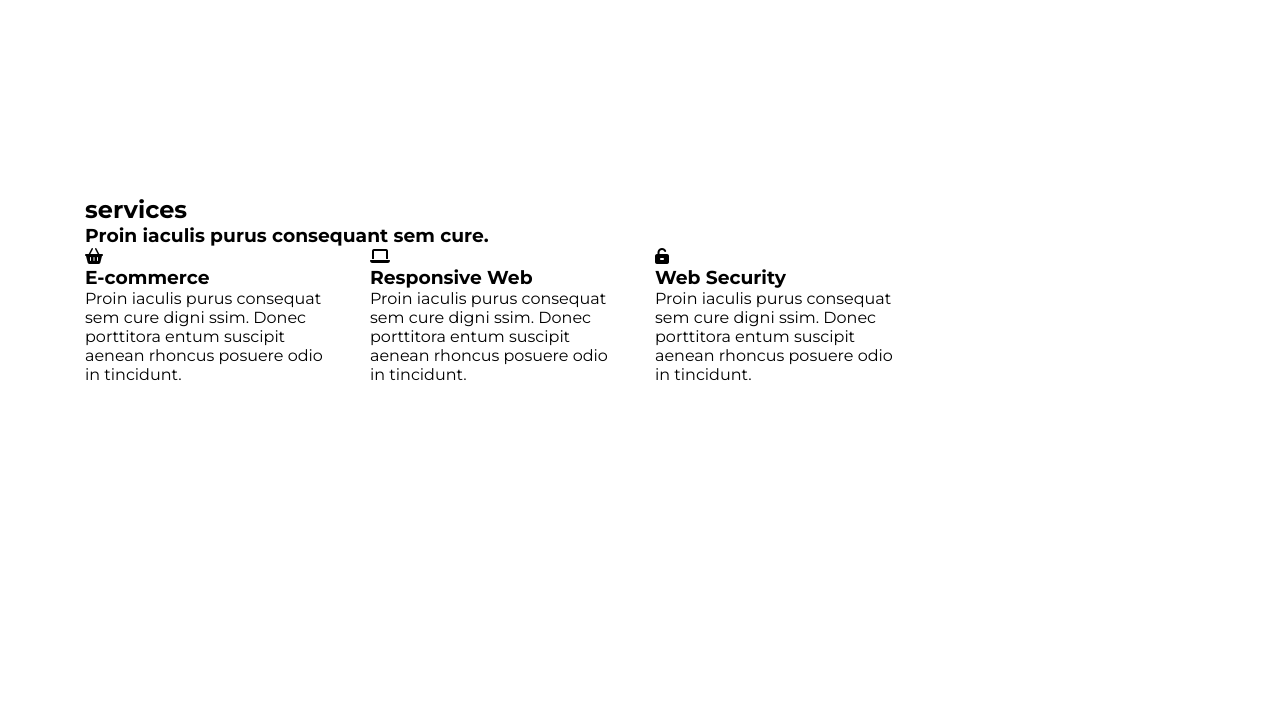
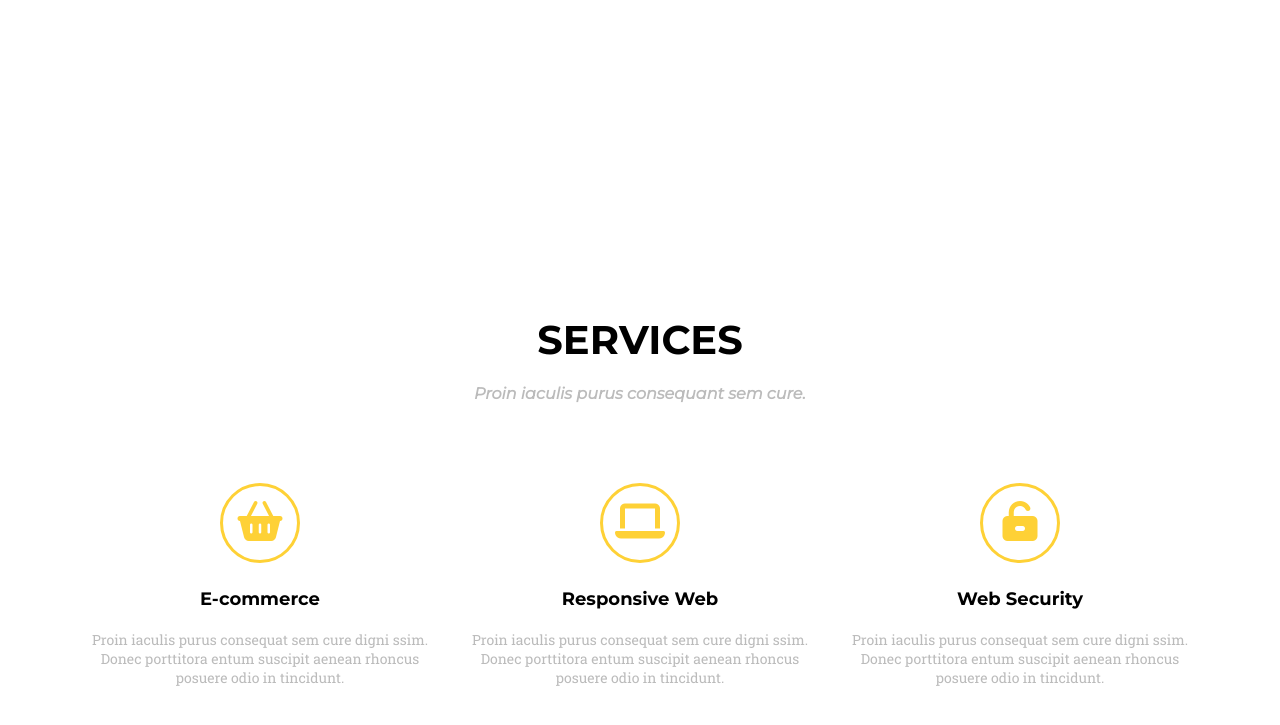
Before and after one commit to PawelJadach/simple-landing-page, a website: page index.html in a window 1280 px wide. Shown: the part 605-1330 px from the top of the page. Before the commit the page ends 989 px from the top, so only its background shows below. Drawn offline with Linux system fonts and the light colour scheme.

Commit message:
Add services css

```diff
--- a/index.html
+++ b/index.html
@@ -35,12 +35,12 @@
         </div>
       </div>
     </header>
-    <div class="container">
+    <div class="container services">
       <h2 class="title">services</h2>
       <h3 class="subtitle">Proin iaculis purus consequant sem cure.</h3>
 
       <div class="row">
-        <div class="service col-12 col-md-3">
+        <div class="service col-12 col-md-4">
           <i class="fas fa-shopping-basket"></i>
           <h3 class="services-title">E-commerce</h3>
           <p>
@@ -48,7 +48,7 @@
             entum suscipit aenean rhoncus posuere odio in tincidunt.
           </p>
         </div>
-        <div class="service col-12 col-md-3">
+        <div class="service col-12 col-md-4">
           <i class="fas fa-laptop"></i>
           <h3 class="services-title">Responsive Web</h3>
           <p>
@@ -56,7 +56,7 @@
             entum suscipit aenean rhoncus posuere odio in tincidunt.
           </p>
         </div>
-        <div class="service col-12 col-md-3">
+        <div class="service col-12 col-md-4">
           <i class="fas fa-unlock-alt"></i>
           <h3 class="services-title">Web Security</h3>
           <p>
--- a/sass/style.scss
+++ b/sass/style.scss
@@ -39,6 +39,25 @@ html {
   &:hover {
     background: #edc025;
   }
+}
+
+h2.title {
+  font-size: 40px;
+  font-weight: bold;
+  text-transform: uppercase;
+  margin-bottom: 20px;
+}
+
+h3.subtitle {
+  font-size: 16px;
+  color: $color-second;
+  font-style: italic;
+  margin-bottom: 80px;
+}
+
+h3.services-title {
+  font-weight: bold;
+  font-size: 18px;
 }
 
 /* HEADER */
@@ -104,3 +123,32 @@ header {
     }
   }
 }
+
+/* SERVICES */
+div.services {
+  text-align: center;
+  margin: 120px auto;
+
+  i {
+    color: $color-main;
+    font-size: 40px;
+    width: 80px;
+    height: 80px;
+    line-height: 70px;
+    border: 3px solid $color-main;
+    border-radius: 50%;
+    transition: 0.3s;
+    margin-bottom: 25px;
+    &:hover {
+      background: $color-main;
+      color: $color-thin;
+    }
+  }
+
+  p {
+    font-family: $font-second;
+    font-size: 14px;
+    color: $color-second;
+    margin-top: 20px;
+  }
+}
```
Also changed, not shown: css/style.css, 1 other file.
